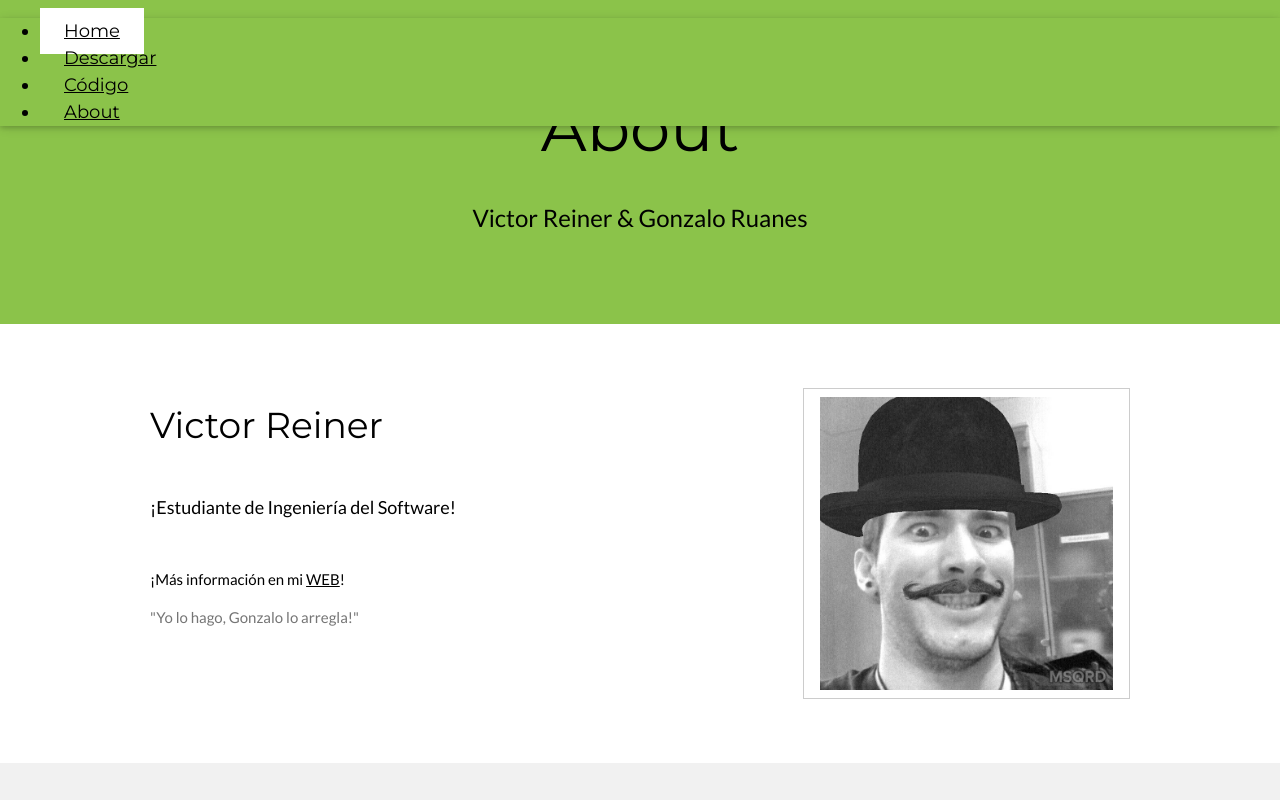
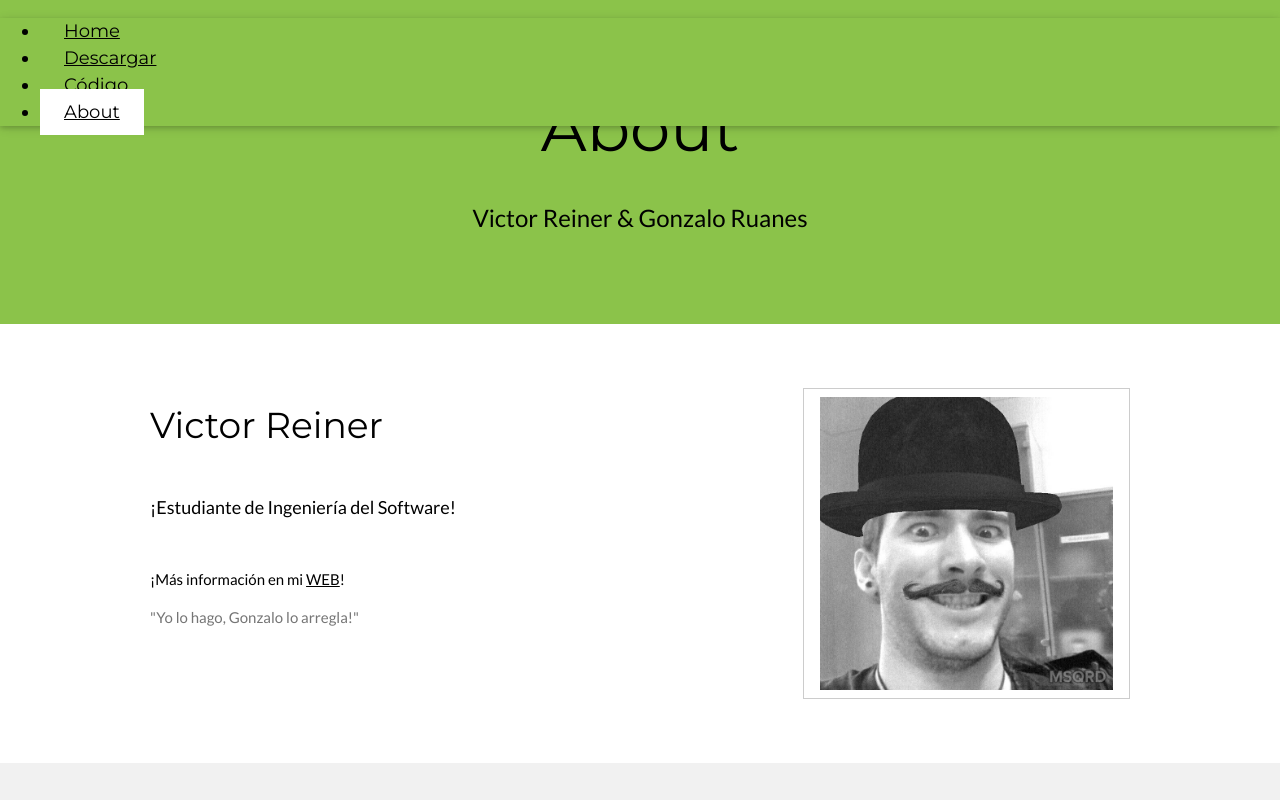
Before and after one commit to vmunozre/SpotifyDownloader, a plain HTML site: page about.html in a window 1280 px wide. Shown: the top 800 px of the page. Drawn offline with nearby package versions, Linux system fonts and the light colour scheme.

Commit message:
Mejorada la navbar

```diff
--- a/about.html
+++ b/about.html
@@ -37,10 +37,10 @@
         <li class="w3-hide-medium w3-hide-large w3-opennav w3-right">
             <a class="w3-padding-large w3-hover-white w3-large w3-light-green" href="javascript:void(0);" onclick="myFunction()" title="Toggle Navigation Menu"><i class="fa fa-bars"></i></a>
         </li>
-        <li><a href="/SpotifyDownloader" class="w3-padding-large w3-white">Home</a></li>
+        <li><a href="/SpotifyDownloader" class="w3-padding-large w3-hover-white">Home</a></li>
         <li class="w3-hide-small"><a href="/SpotifyDownloader/descargar.html" class="w3-padding-large w3-hover-white">Descargar</a></li>
         <li class="w3-hide-small"><a href="/SpotifyDownloader/codigo.html" class="w3-padding-large w3-hover-white">Código</a></li>
-        <li class="w3-hide-small"><a href="/SpotifyDownloader/about.html" class="w3-padding-large w3-hover-white">About</a></li>
+        <li class="w3-hide-small"><a href="/SpotifyDownloader/about.html" class="w3-padding-large w3-white">About</a></li>
 
     </ul>
 
```
Also changed, not shown: codigo.html (+2 -2 lines), descargar.html (+2 -2 lines).
